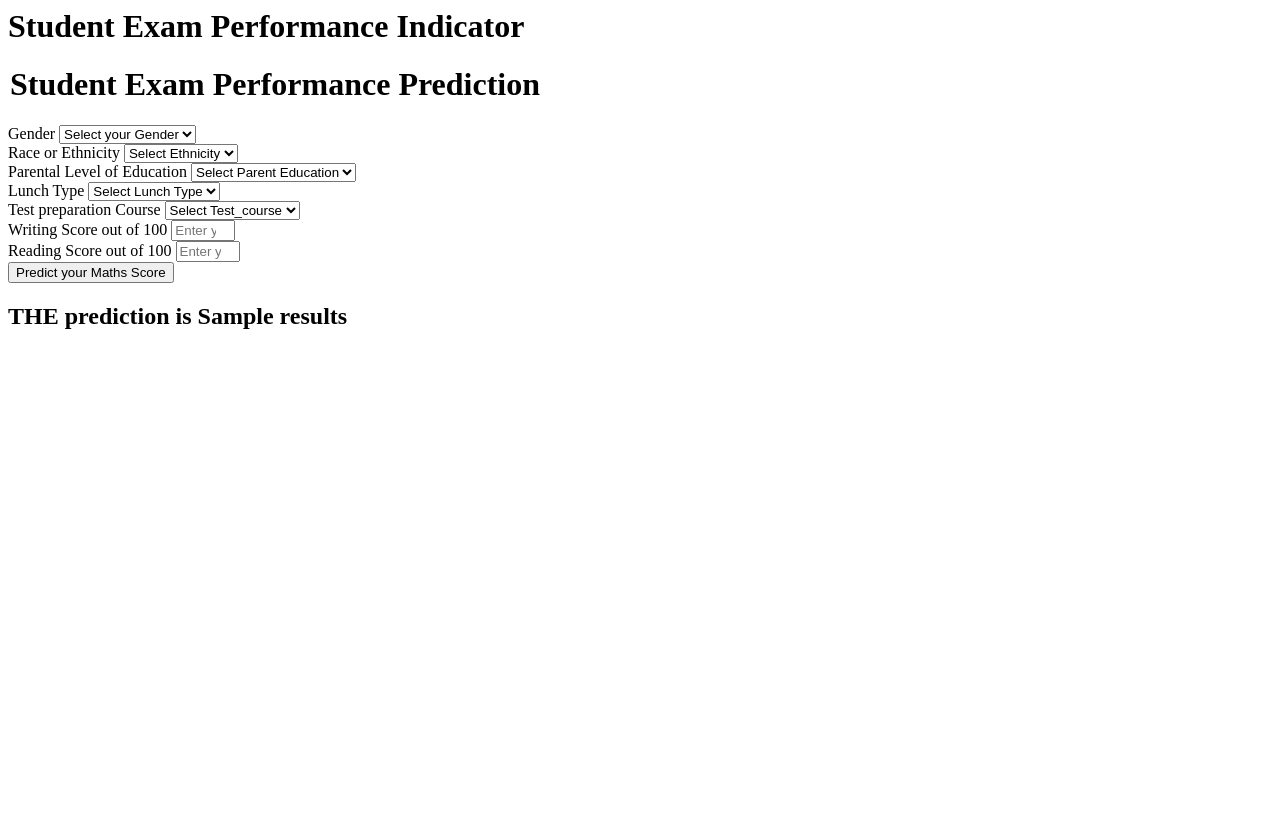
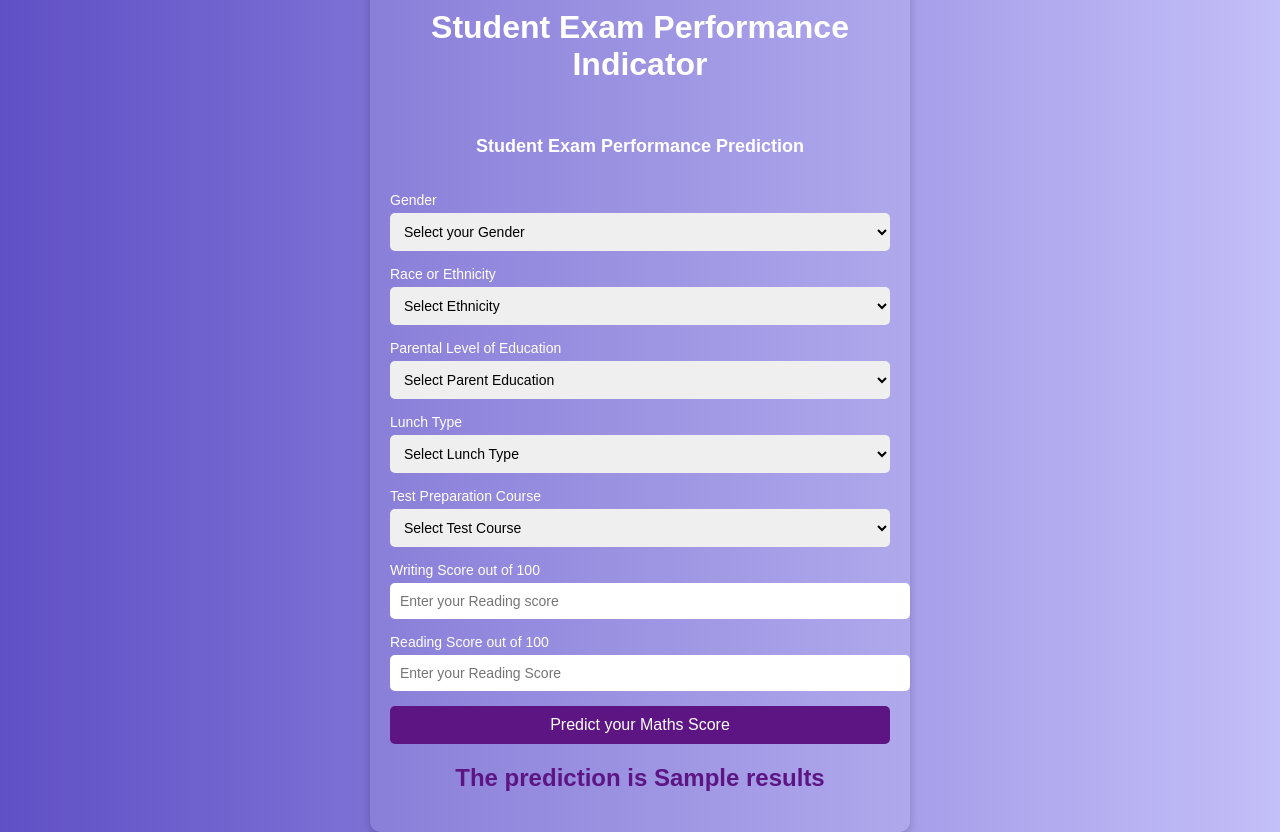
Before and after one commit to PrasadVichare-28/MLProject, a Flask app: template templates/home.html in a window 1280 px wide. Before the commit the page ends 329 px from the top, so only its background shows below. Run offline with Flask 3, Linux system fonts and the light colour scheme; the template is opened without the code that fills it: most values are stand-ins (such as "Sample title", 1, 10 or a date in 2020).

Commit message:
Update home.html updated GUI

```diff
--- a/templates/home.html
+++ b/templates/home.html
@@ -1,111 +1,149 @@
-<html>
+<!DOCTYPE html>
+<html lang="en">
+<head>
+    <meta charset="UTF-8">
+    <meta name="viewport" content="width=device-width, initial-scale=1.0">
+    <title>Student Exam Performance Indicator</title>
+    <style>
+        body {
+            font-family: 'Arial', sans-serif;
+            background: linear-gradient(to right, #6050c6, #c3bff8);
+            color: #ffffff;
+            margin: 0;
+            padding: 0;
+            display: flex;
+            justify-content: center;
+            align-items: center;
+            height: 100vh;
+        }
+        .login {
+            background: rgba(255, 255, 255, 0.1);
+            border-radius: 10px;
+            padding: 20px;
+            box-shadow: 0 4px 8px rgba(0, 0, 0, 0.2);
+            width: 90%;
+            max-width: 500px;
+        }
+        h1 {
+            text-align: center;
+            margin-bottom: 20px;
+        }
+        h2 {
+            text-align: center;
+            margin-top: 20px;
+            color: #5d1584;
+        }
+        form {
+            display: flex;
+            flex-direction: column;
+            gap: 15px;
+        }
+        .form-label {
+            font-size: 14px;
+            margin-bottom: 5px;
+        }
+        .form-control {
+            padding: 10px;
+            border: none;
+            border-radius: 5px;
+            font-size: 14px;
+        }
+        .form-control:focus {
+            outline: none;
+            box-shadow: 0 0 5px #5d1584;;
+        }
+        .btn-primary {
+            background: #5d1584;;
+            color: #ffffff;
+            border: none;
+            padding: 10px;
+            border-radius: 5px;
+            font-size: 16px;
+            cursor: pointer;
+        }
+        .btn-primary:hover {
+            background: #5d1584;;
+        }
+        select, input {
+            width: 100%;
+        }
+        .mb-3 {
+            display: flex;
+            flex-direction: column;
+        }
+        legend {
+            font-size: 18px;
+            text-align: center;
+            margin-bottom: 20px;
+        }
+    </style>
+</head>
 <body>
     <div class="login">
         <h1>Student Exam Performance Indicator</h1>
-
-       <form action="{{ url_for('predict_datapoint')}}" method="post">
-        <h1>
-            <legend>Student Exam Performance Prediction</legend>
-        </h1>
+        <form action="{{ url_for('predict_datapoint') }}" method="post">
+            <br>
+            <legend><b>Student Exam Performance Prediction</b></legend>
             <div class="mb-3">
                 <label class="form-label">Gender</label>
-            <select class="form-control" name="gender" placeholder="Enter you Gender" required>
+                <select class="form-control" name="gender" required>
                     <option class="placeholder" selected disabled value="">Select your Gender</option>
-                <option value="male">
-                    Male
-                </option>
-                <option value="female">
-                    Female
-                </option>
+                    <option value="male">Male</option>
+                    <option value="female">Female</option>
                 </select>
             </div>
             <div class="mb-3">
                 <label class="form-label">Race or Ethnicity</label>
-            <select class="form-control" name="ethnicity" placeholder="Enter you ethnicity" required>
+                <select class="form-control" name="ethnicity" required>
                     <option class="placeholder" selected disabled value="">Select Ethnicity</option>
-                <option value="group A">
-                    Group A
-                </option>
-                <option value="group B">
-                    Group B
-                </option>
-                <option value="group C">
-                    Group C
-                </option>
-                <option value="group D">
-                    Group D
-                </option>
-                <option value="group E">
-                    Group E
-                </option>
+                    <option value="group A">Group A</option>
+                    <option value="group B">Group B</option>
+                    <option value="group C">Group C</option>
+                    <option value="group D">Group D</option>
+                    <option value="group E">Group E</option>
                 </select>
             </div>
             <div class="mb-3">
                 <label class="form-label">Parental Level of Education</label>
-            <select class="form-control" name="parental_level_of_education"
-                placeholder="Enter you Parent Education" required>
+                <select class="form-control" name="parental_level_of_education" required>
                     <option class="placeholder" selected disabled value="">Select Parent Education</option>
-                <option value="associate's degree">
-                    associate's degree
-                </option>
-                <option value="bachelor's degree">
-                    bachelor's degree
-                </option>
-                <option value="high school">
-                    high school
-                </option>
-                <option value="master's degree">
-                    master's degree
-                </option>
-                <option value="some college">
-                    some college
-                </option>
-                <option value="some high school">
-                    some high school
-                </option>
+                    <option value="associate's degree">Associate's Degree</option>
+                    <option value="bachelor's degree">Bachelor's Degree</option>
+                    <option value="high school">High School</option>
+                    <option value="master's degree">Master's Degree</option>
+                    <option value="some college">Some College</option>
+                    <option value="some high school">Some High School</option>
                 </select>
             </div>
             <div class="mb-3">
                 <label class="form-label">Lunch Type</label>
-            <select class="form-control" name="lunch" placeholder="Enter you Lunch" required>
+                <select class="form-control" name="lunch" required>
                     <option class="placeholder" selected disabled value="">Select Lunch Type</option>
-                <option value="free/reduced">
-                    free/reduced
-                </option>
-                <option value="standard">
-                    standard
-                </option>
+                    <option value="free/reduced">Free/Reduced</option>
+                    <option value="standard">Standard</option>
                 </select>
             </div>
             <div class="mb-3">
-            <label class="form-label">Test preparation Course</label>
-            <select class="form-control" name="test_preparation_course" placeholder="Enter you Course"
-                required>
-                <option class="placeholder" selected disabled value="">Select Test_course</option>
-                <option value="none">
-                    None
-                </option>
-                <option value="completed">
-                    Completed
-                </option>
+                <label class="form-label">Test Preparation Course</label>
+                <select class="form-control" name="test_preparation_course" required>
+                    <option class="placeholder" selected disabled value="">Select Test Course</option>
+                    <option value="none">None</option>
+                    <option value="completed">Completed</option>
                 </select>
             </div>
             <div class="mb-3">
                 <label class="form-label">Writing Score out of 100</label>
-            <input class="form-control" type="number" name="reading_score"
-                placeholder="Enter your Reading score" min='0' max='100' />
+                <input class="form-control" type="number" name="reading_score" placeholder="Enter your Reading score" min="0" max="100" required>
             </div>
             <div class="mb-3">
                 <label class="form-label">Reading Score out of 100</label>
-            <input class="form-control" type="number" name="writing_score"
-                placeholder="Enter your Reading Score" min='0' max='100' />
+                <input class="form-control" type="number" name="writing_score" placeholder="Enter your Reading Score" min="0" max="100" required>
             </div>
             <div class="mb-3">
-            <input class="btn btn-primary" type="submit" value="Predict your Maths Score" required />
+                <input class="btn btn-primary" type="submit" value="Predict your Maths Score">
             </div>
         </form>
-    <h2>
-       THE  prediction is {{results}}
-    </h2>
-   <body>
+        <h2>The prediction is {{results}}</h2>
+    </div>
+</body>
 </html>
```
Lines whose indentation alone changed are shown as unchanged.
